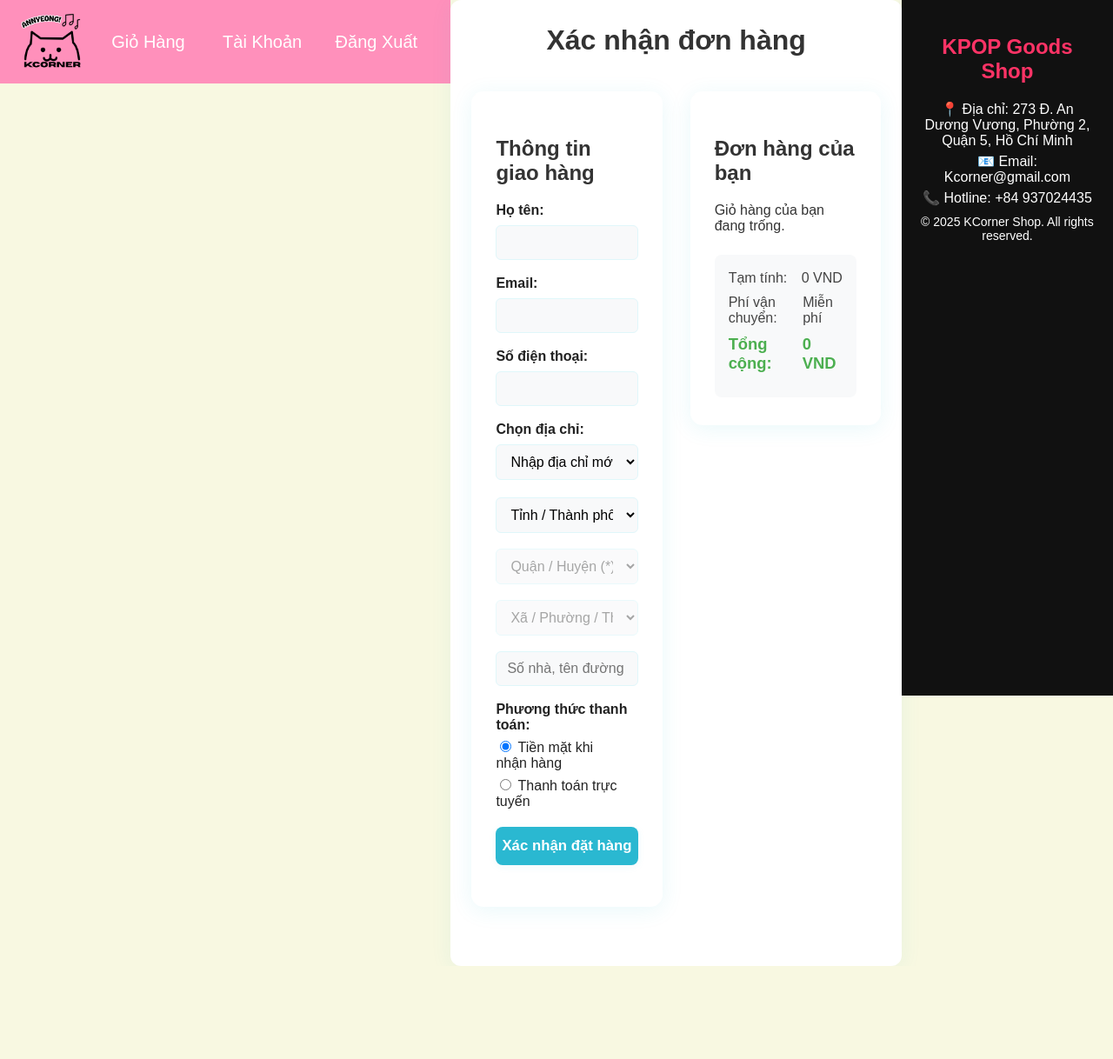
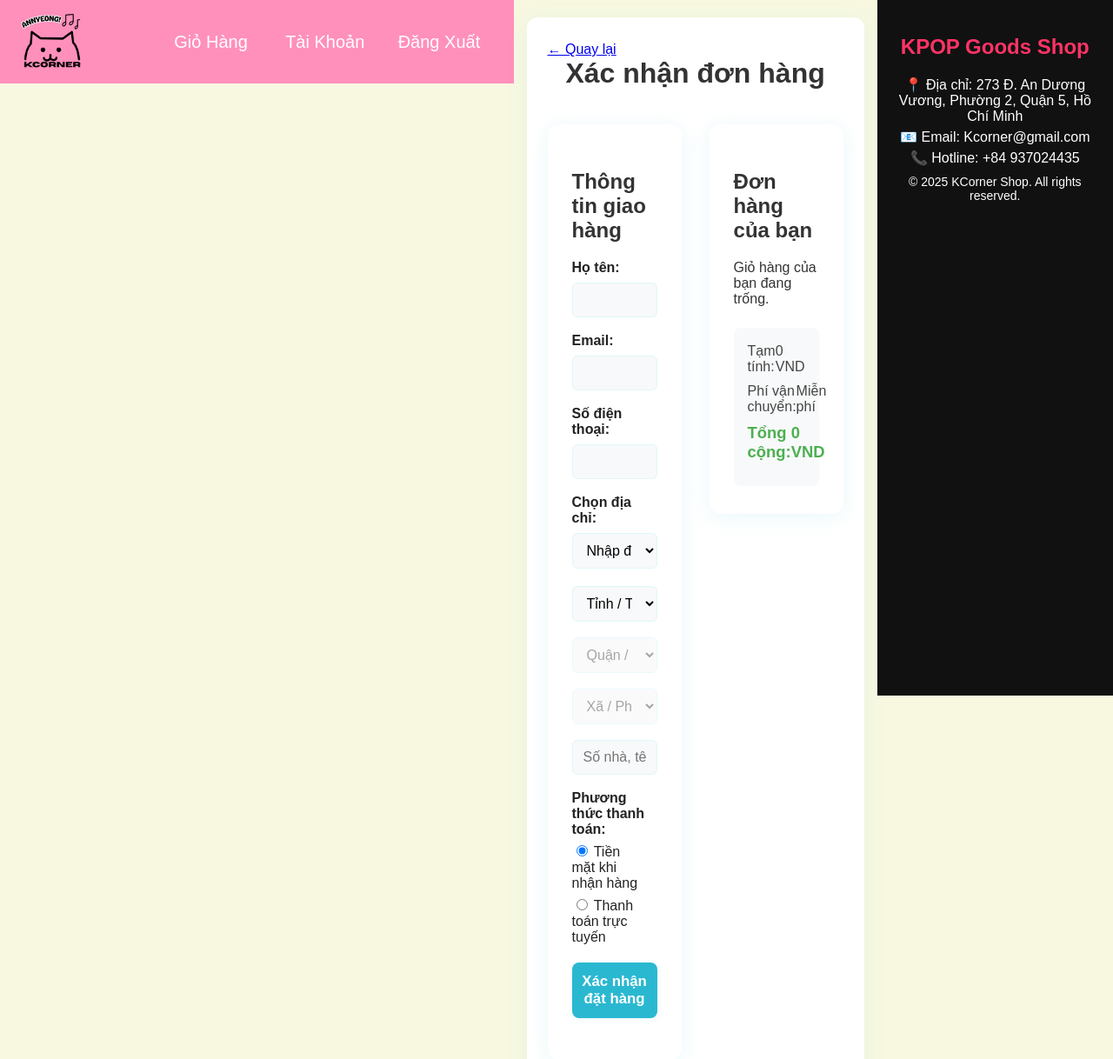
Before and after one commit to TuiLaZit/web2, a PHP site: template pages/checkout.php in a window 1280 px wide. Shown: the top 1218 px of the page at 87% size. Before the commit the page ends 1111 px from the top, so only its background shows below. Run offline with PHP 8.4, Linux system fonts and the light colour scheme; the template is opened without the code that fills it, so the values that code supplies are empty; the visitor is signed in with stand-in values (Sample User, id 1).

Commit message:
thêm nút

```diff
--- a/pages/checkout.php
+++ b/pages/checkout.php
@@ -161,8 +161,9 @@ $total = 0;
 <link rel="stylesheet" type="text/css" href="../css/style.css">
 <link rel="stylesheet" type="text/css" href="../css/cart.css">
 <script src="../admincp/js/vietnamese-provinces-data.js"></script>
-<div class="wrapper">
+<div class="cart_wrapper">
     <div class="cart-container" style="max-width:700px;">
+        <a href="javascript:history.back()" class="back-btn">← Quay lại</a>
         <h1>Xác nhận đơn hàng</h1>
         <?php if ($order_success): ?>
             <div class="checkout-section" style="max-width:600px;margin:40px auto;">
```
